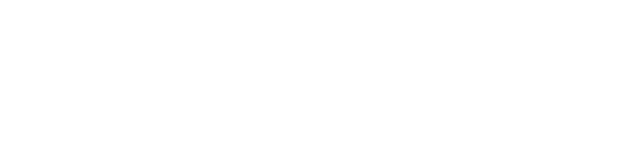
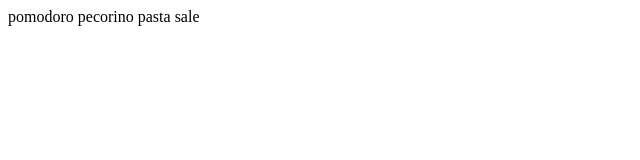
Before and after one commit to PinoMacri/js-lista-spesa, a plain HTML site: page index.html in a window 1280 px wide. Shown: the whole page, without its empty margins (0-640 px from the left). Drawn offline with Linux system fonts and the light colour scheme.

Commit message:
Esercizio Consegnato

```diff
--- a/index.html
+++ b/index.html
@@ -7,7 +7,7 @@
     <title>Document</title>
 </head>
 <body>
-
+    <div id="resultSpesa"></div>
     <script src="js/script.js"></script>
 </body>
 </html>
--- a/js/script.js
+++ b/js/script.js
@@ -0,0 +1,11 @@
+const resultSpesa = document.getElementById("resultSpesa")
+const listaSpesa = ["pomodoro " , "pecorino " , "pasta " , "sale"]
+
+let i = 0;
+let myList = `<ul`
+ while (i < listaSpesa.length) {
+    myList += `<li>${listaSpesa[i]}</li`
+    i++
+}
+myList += `</ul`
+resultSpesa.innerHTML = myList
```
